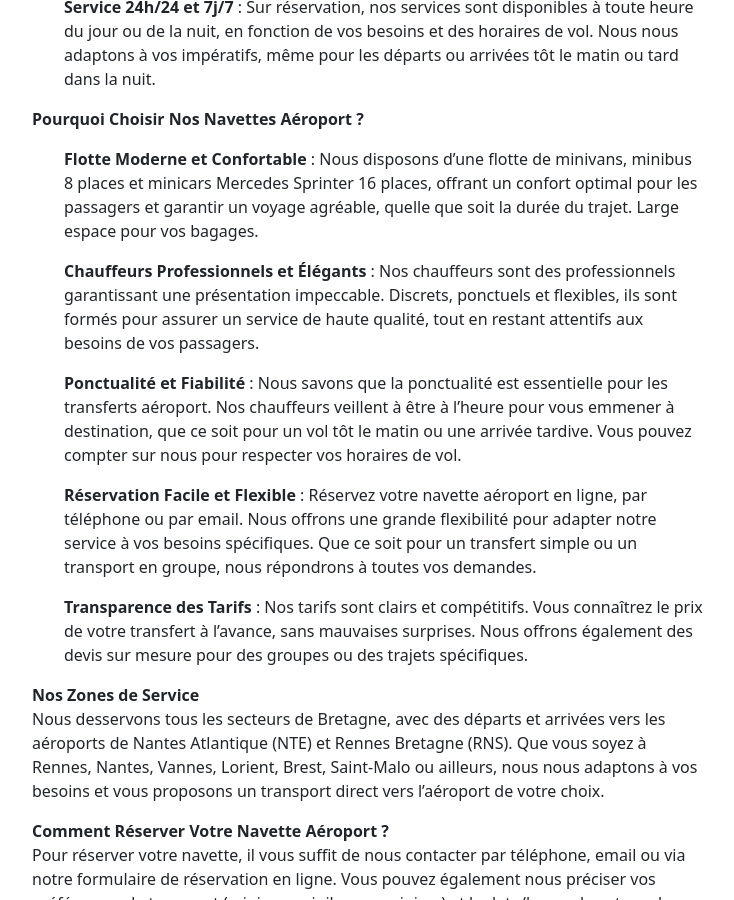
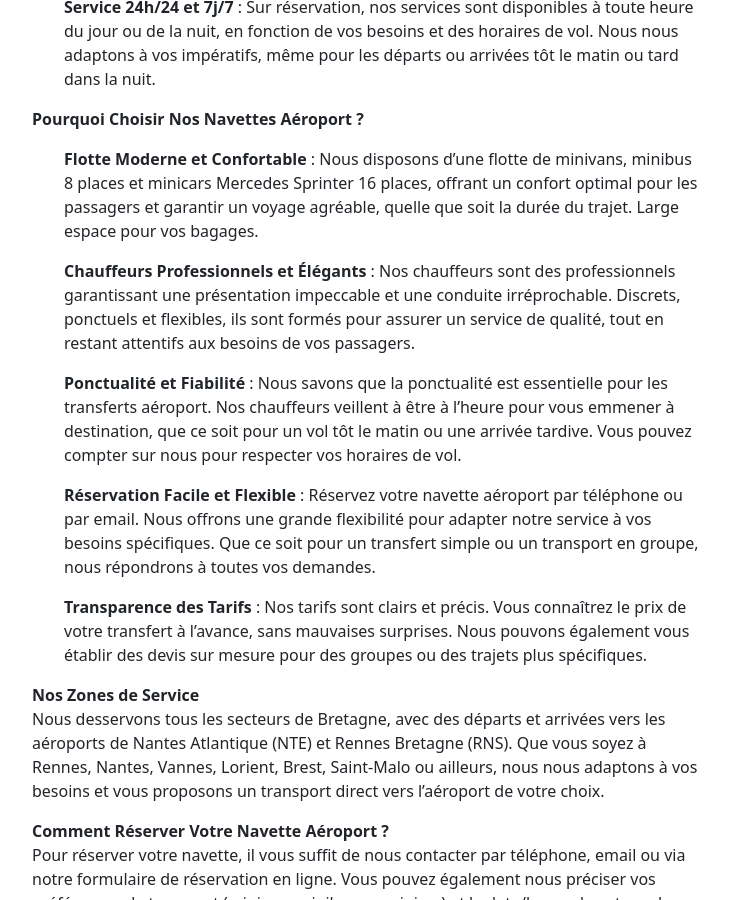
Before and after one commit to lesaffre35/lsa, a Jekyll site: the page built from pages/transfert_aeroport_gare.md, in a window 1280 px wide and 900 px high, scrolled down 1262 px. Shown: the whole window, without its empty margins (446-1180 px from the left). Built offline with Jekyll 4.4.1, drawn with Linux system fonts in a browser that asks for light colours; nearby versions of some CDN libraries.

Commit message:
Update transfert_aeroport_gare.md

```diff
--- a/pages/transfert_aeroport_gare.md
+++ b/pages/transfert_aeroport_gare.md
@@ -27,13 +27,13 @@ Nous proposons des transferts aéroport à la demande et sur réservation dans t
 **Pourquoi Choisir Nos Navettes Aéroport ?**
 - **Flotte Moderne et Confortable** : Nous disposons d’une flotte de minivans, minibus 8 places et minicars Mercedes Sprinter 16 places, offrant un confort optimal pour les passagers et garantir un voyage agréable, quelle que soit la durée du trajet. Large espace pour vos bagages.
 
-- **Chauffeurs Professionnels et Élégants** : Nos chauffeurs sont des professionnels garantissant une présentation impeccable. Discrets, ponctuels et flexibles, ils sont formés pour assurer un service de haute qualité, tout en restant attentifs aux besoins de vos passagers.
+- **Chauffeurs Professionnels et Élégants** : Nos chauffeurs sont des professionnels garantissant une présentation impeccable et une conduite irréprochable. Discrets, ponctuels et flexibles, ils sont formés pour assurer un service de qualité, tout en restant attentifs aux besoins de vos passagers.
 
 - **Ponctualité et Fiabilité** : Nous savons que la ponctualité est essentielle pour les transferts aéroport. Nos chauffeurs veillent à être à l'heure pour vous emmener à destination, que ce soit pour un vol tôt le matin ou une arrivée tardive. Vous pouvez compter sur nous pour respecter vos horaires de vol.
 
-- **Réservation Facile et Flexible** : Réservez votre navette aéroport en ligne, par téléphone ou par email. Nous offrons une grande flexibilité pour adapter notre service à vos besoins spécifiques. Que ce soit pour un transfert simple ou un transport en groupe, nous répondrons à toutes vos demandes.
+- **Réservation Facile et Flexible** : Réservez votre navette aéroport par téléphone ou par email. Nous offrons une grande flexibilité pour adapter notre service à vos besoins spécifiques. Que ce soit pour un transfert simple ou un transport en groupe, nous répondrons à toutes vos demandes.
 
-- **Transparence des Tarifs** : Nos tarifs sont clairs et compétitifs. Vous connaîtrez le prix de votre transfert à l’avance, sans mauvaises surprises. Nous offrons également des devis sur mesure pour des groupes ou des trajets spécifiques.
+- **Transparence des Tarifs** : Nos tarifs sont clairs et précis. Vous connaîtrez le prix de votre transfert à l’avance, sans mauvaises surprises. Nous pouvons également vous établir des devis sur mesure pour des groupes ou des trajets plus spécifiques.
 
 **Nos Zones de Service**
 Nous desservons tous les secteurs de Bretagne, avec des départs et arrivées vers les aéroports de Nantes Atlantique (NTE) et Rennes Bretagne (RNS). Que vous soyez à Rennes, Nantes, Vannes, Lorient, Brest, Saint-Malo ou ailleurs, nous nous adaptons à vos besoins et vous proposons un transport direct vers l’aéroport de votre choix.
```
